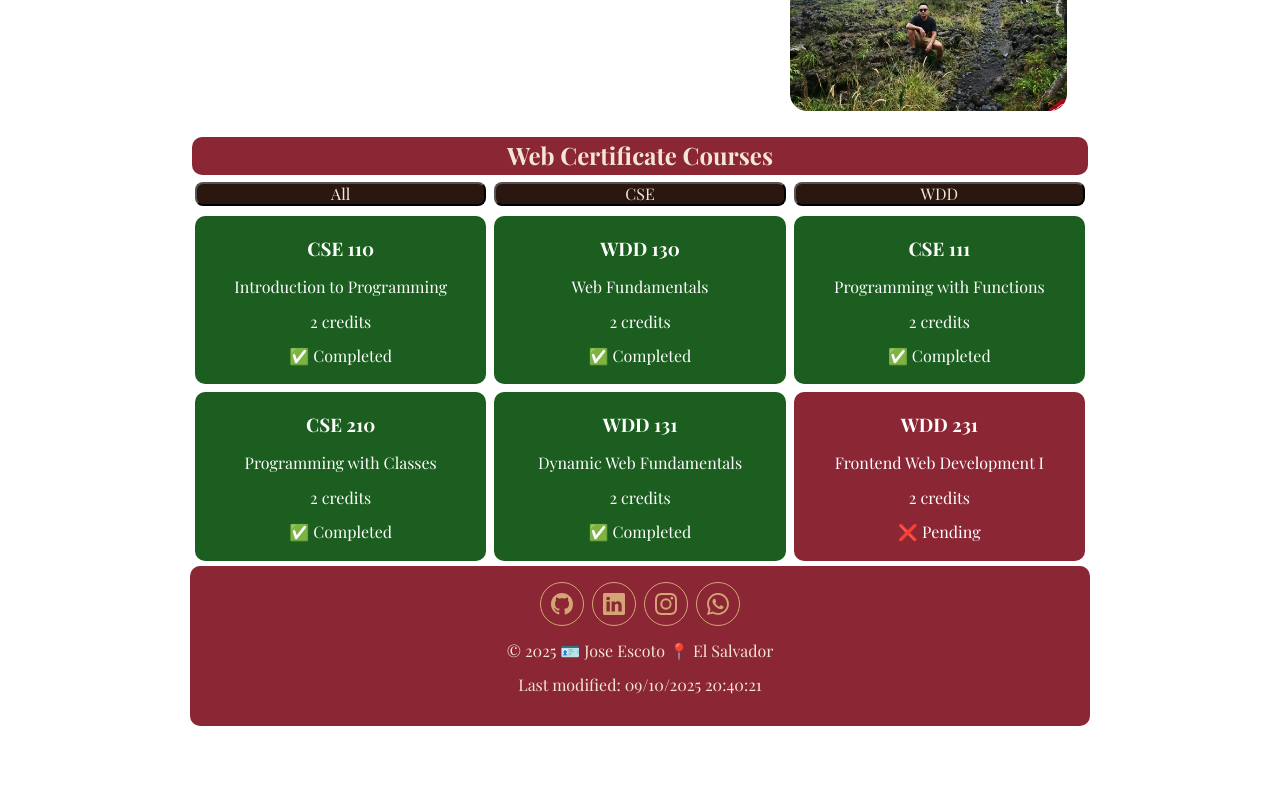
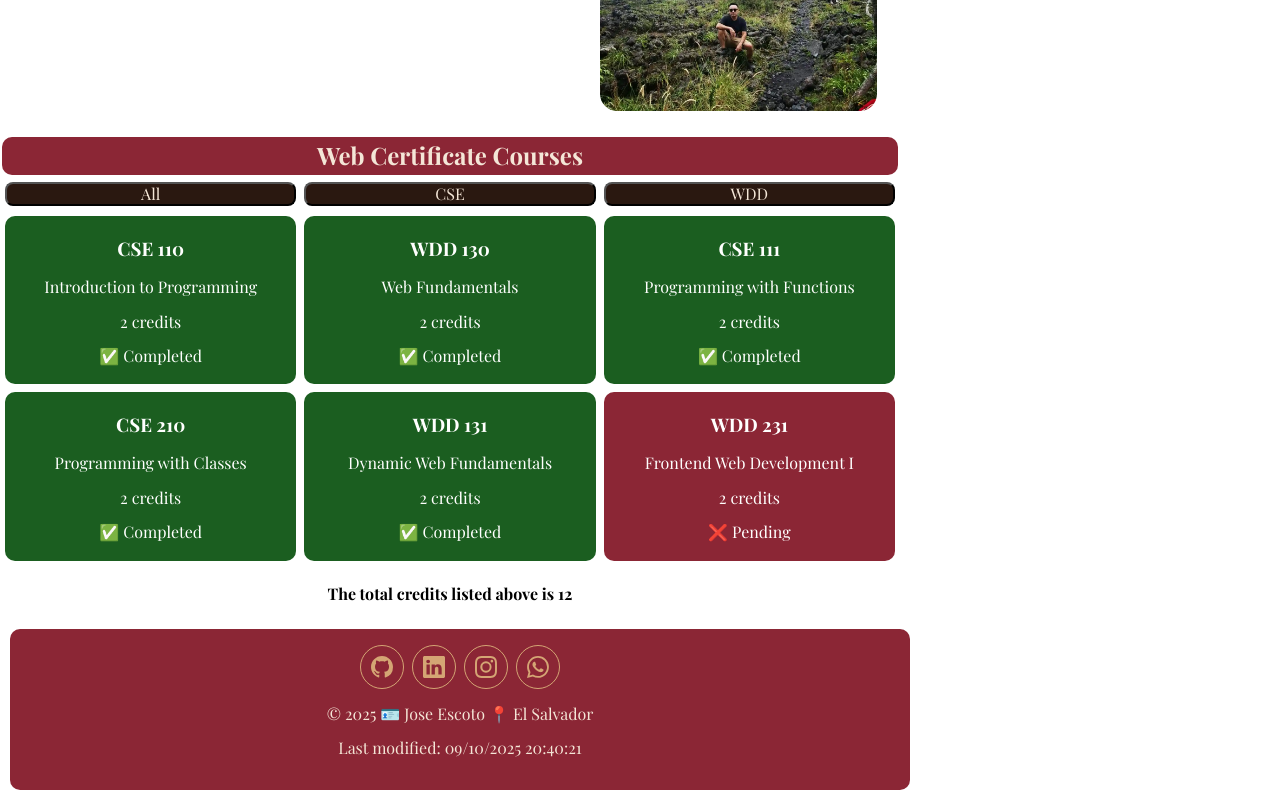
Before and after one commit to JoseScoto/wdd231, a plain HTML site: page week01/index.html in a window 1280 px wide. Shown: the part 450-1250 px from the top of the page. Before the commit the page ends 1176 px from the top, so only its background shows below. Drawn offline with nearby package versions, Linux system fonts and the light colour scheme; a web font is replaced by a local one.

Commit message:
Count of credits + fix of some visual elements like footer margin

```diff
--- a/week01/scripts/courselist.js
+++ b/week01/scripts/courselist.js
@@ -107,10 +107,29 @@ function displayCourses(coursesToShow) {
             courseCard.innerHTML += `<p>❌ Pending</p>`;
             courseCard.style.backgroundColor = '#8b2635';
         }
-
         // Adding the card to the container
         coursesContainer.appendChild(courseCard);
+
     });
+
+    // Adding sum of credits
+    let totalCredits = 0;
+    coursesToShow.forEach(course => {
+        totalCredits = totalCredits + course.credits;
+    });
+
+    const creditMessage = document.createElement('p');
+
+    // Styling of message
+    creditMessage.style.textAlign = 'center';
+    creditMessage.style.width = '100%';
+    creditMessage.style.gridColumn = '1/-1'
+    creditMessage.style.fontWeight = 'bold';
+
+    creditMessage.innerHTML = `The total credits listed above is ${totalCredits}`;
+
+    // Adding message to the container
+    coursesContainer.appendChild(creditMessage);
 
 }
 
@@ -124,6 +143,8 @@ const wddButton = document.querySelector('#wdd-btn');
 
 allButton.addEventListener('click', () => {
     displayCourses(courses); // Shows all courses
+
+    console.log
 });
 
 cseButton.addEventListener('click', () => {
--- a/week01/styles/base.css
+++ b/week01/styles/base.css
@@ -138,6 +138,7 @@ button {
 /* Footer */
 footer {
     background-color: var(--deep-burgundy);
+    margin: 10px;
     padding: 1rem 10px;
     text-align: center;
     border-radius: 10px;
--- a/week01/styles/larger.css
+++ b/week01/styles/larger.css
@@ -1,7 +1,7 @@
 @media only screen and (min-width: 38rem) {
     header, main, nav, footer {
         max-width: 900px;
-        margin: 0 auto;
+        margin: 10 auto;
     }
 
     header {
```
